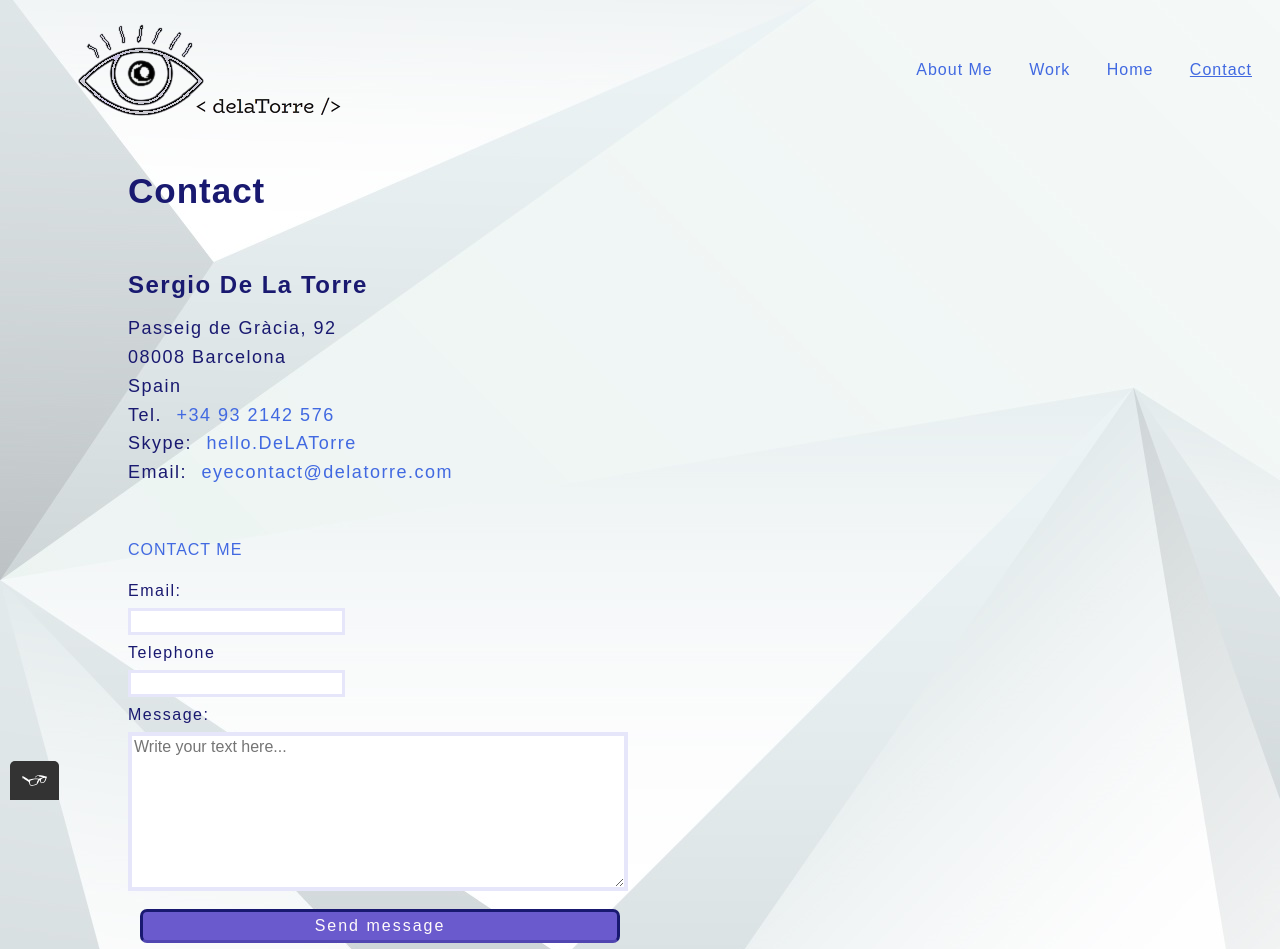
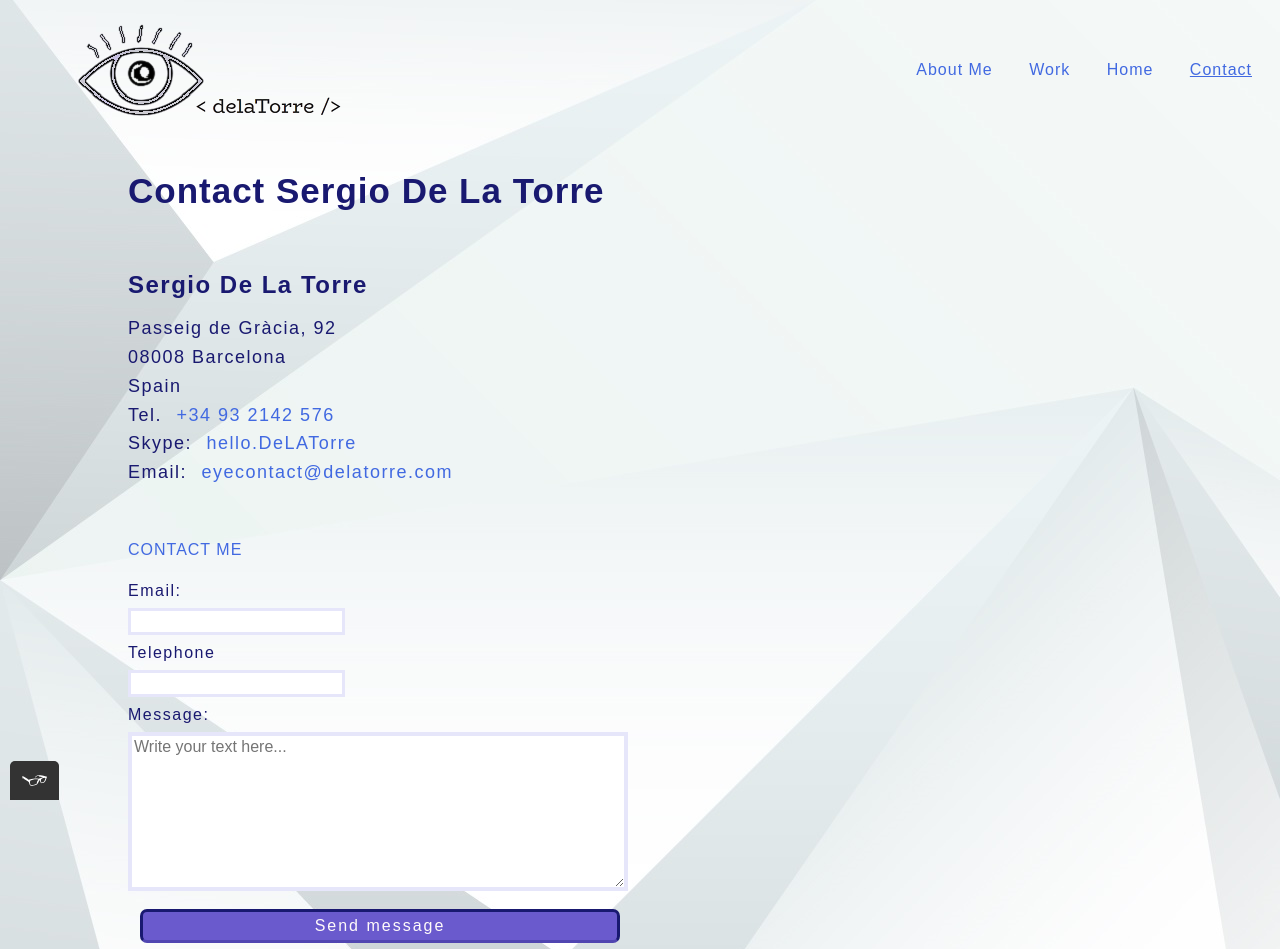
Before and after one commit to DeLaTorre-23/Portfolio, a plain HTML site: page contact.html in a window 1280 px wide. Shown: the top 949 px of the page. Drawn offline with Linux system fonts and the light colour scheme; a web font is replaced by a local one.

Commit message:
Rename the h1 of Contact.html

```diff
--- a/contact.html
+++ b/contact.html
@@ -39,7 +39,7 @@
 	<!-- ########## MAIN WRAP ########## -->
 	<div class="main-wrap">
 		<div id="contact">
-			<h1>Contact</h1>
+			<h1>Contact Sergio De La Torre</h1>
 		</div>
 
 		<!-- ##### Info ##### -->
```
